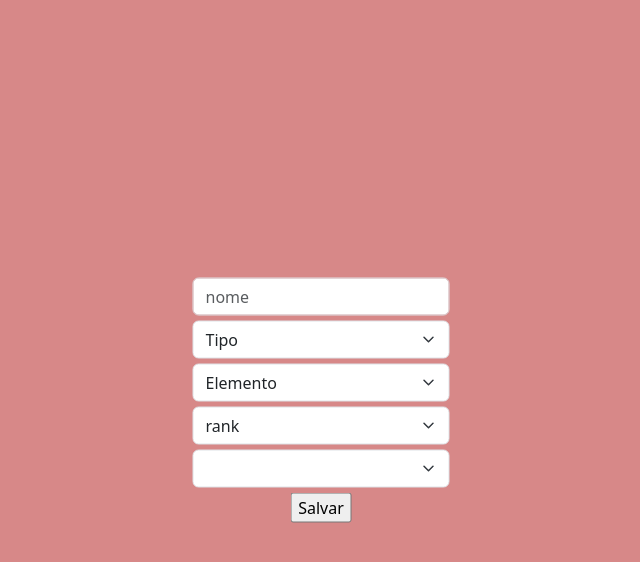
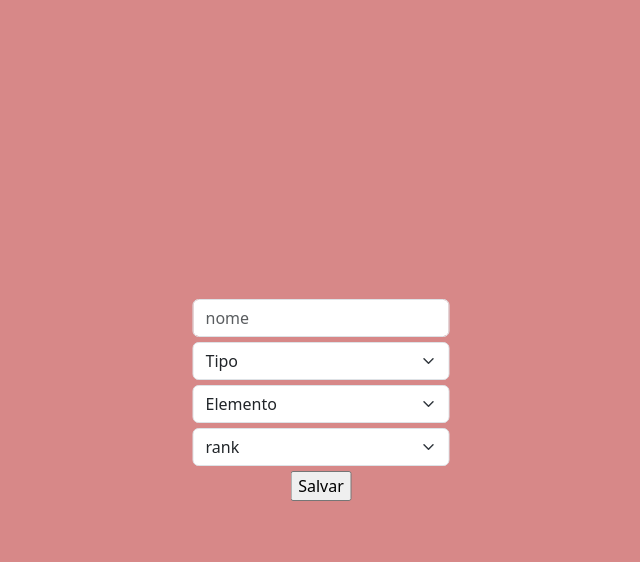
Before and after one commit to MaelMatos/pantheon, a PHP site: page /wiki/tecnicas/criar_tecnica.php in a window 1280 px wide. Shown: the top 562 px of the page, without its empty margins (319-959 px from the left). Run offline with PHP 8.4, Linux system fonts and the light colour scheme; data that the repository does not hold is empty; some libraries are stand-ins or nearby versions.

Commit message:
Update criar_tecnica.php

```diff
--- a/wiki/tecnicas/criar_tecnica.php
+++ b/wiki/tecnicas/criar_tecnica.php
@@ -113,10 +113,5 @@ require $_SERVER['DOCUMENT_ROOT']."/pantheon/head.php";
 <option value="f-">F-</option>
 <option value="f--">F--</option>
 </select>
-
-<select name="rank" class="form-select" style="margin-bottom:5px;">
-
-</select>
-
 <input type="submit" value="Salvar">
 </form>
```
